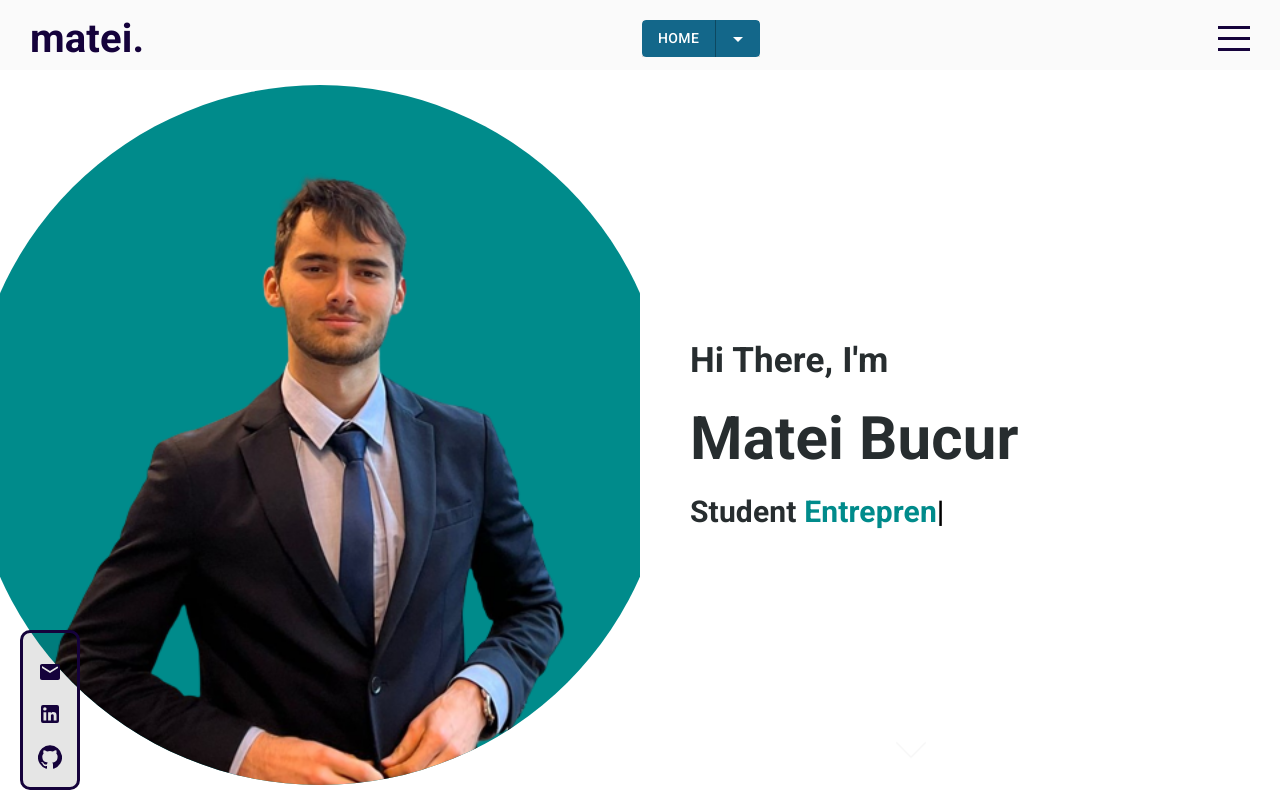
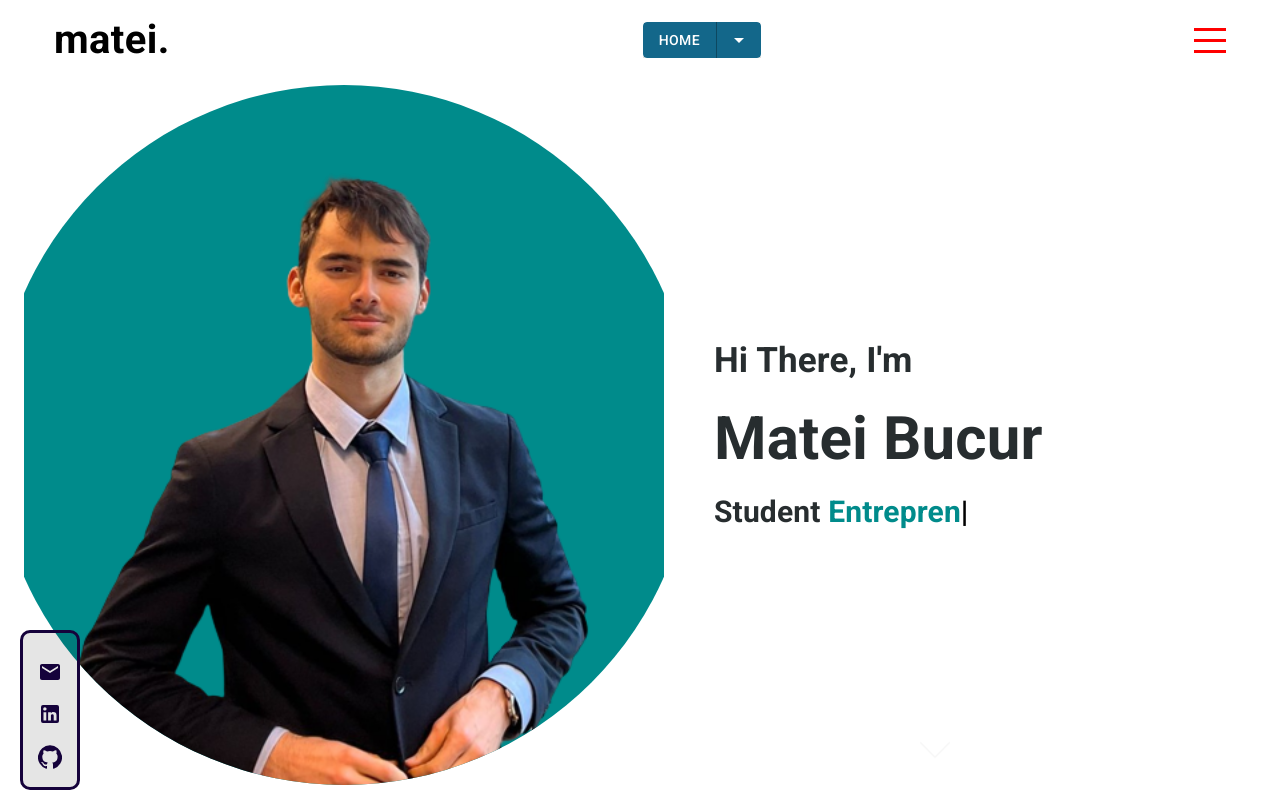
Before and after one commit to mateib47/mateib47.github.io, a React (Create React App) app: page /home in a window 1280 px wide. Built offline with nearby package versions, Linux system fonts and the light colour scheme; a web font is replaced by a local one.

Commit message:
start using theme colors; background and text color change

```diff
--- a/src/App.jsx
+++ b/src/App.jsx
@@ -10,6 +10,7 @@ import {
 } from "react-router-dom";
 import { createTheme, ThemeProvider } from "@mui/material/styles";
 import CssBaseline from "@material-ui/core/CssBaseline";
+import Container from "@mui/material/Container";
 
 const App = () => {
   const [menuOpen, setMenuOpen] = useState(false);
@@ -36,6 +37,9 @@ const App = () => {
         background: {
           default: "#fff",
         },
+        text: {
+          default: "#000",
+        },
       },
     }),
     createTheme({
@@ -48,6 +52,9 @@ const App = () => {
         },
         background: {
           default: "#2E3333",
+        },
+        text: {
+          default: "#00AB5B",
         },
       },
     }),
@@ -63,7 +70,11 @@ const App = () => {
           <Topbar open={menuOpen} setOpen={setMenuOpen} setTheme={setTheme} />
           <Sidebar />
           <Menu open={menuOpen} setOpen={setMenuOpen} items={items} />
-          <div className="sections">
+          <Container
+            className="sections"
+            sx={{ backgroundColor: "background.default" }}
+            maxWidth="xl"
+          >
             <Routes>
               <Route path="/" element={<Navigate to="/home" />} />
               <Route path="/home" element={<Home setItems={setItems} />} />
@@ -72,7 +83,7 @@ const App = () => {
                 element={<Programming setItems={setItems} />}
               />
             </Routes>
-          </div>
+          </Container>
         </div>
       </Router>
     </ThemeProvider>
--- a/src/app.scss
+++ b/src/app.scss
@@ -5,13 +5,13 @@
     .sections{
         width: 100%;
         height: calc(100vh - 70px);
-        background-color: white;
         position: relative;
         top: 70px;
         scroll-behavior: smooth;
         scroll-snap-type: y mandatory;
         scrollbar-width: none;
         margin: auto;
+        transition: all 2s ease-in;
 
         &::-webkit-scrollbar{
             display: none;
--- a/src/components/Programming/Languages/Languages.jsx
+++ b/src/components/Programming/Languages/Languages.jsx
@@ -16,7 +16,7 @@ const Languages = () => {
     <div className="languages">
       <div className="left">
         <div className="imgContainer">
-        <TerminalIcon sx={{fontSize: '290px'}} />
+        <TerminalIcon sx={{fontSize: '290px', color:'text.default'}} />
 
         </div>
       </div>
@@ -26,8 +26,8 @@ const Languages = () => {
         >
           {data.map((x) => (
             <ListItem alignItems="flex-centre">
-              <ListItemAvatar>
-                <Avatar alt="Language icon" />
+              <ListItemAvatar >
+                <Avatar alt="Language icon"  />
               </ListItemAvatar>
               <ListItemText primary={x} />
             </ListItem>
--- a/src/components/Programming/Languages/languages.scss
+++ b/src/components/Programming/Languages/languages.scss
@@ -15,7 +15,7 @@
             width: 500px;
             height: 500px;
             overflow: hidden;
-            background-color: darkcyan;
+           // background-color: darkcyan;
             border-radius: 50%;
             display: flex;
             align-items: center;
--- a/src/components/Programming/Programming.jsx
+++ b/src/components/Programming/Programming.jsx
@@ -5,7 +5,7 @@ import { useEffect } from 'react';
 
 const Programming = ({setItems}) => {
   useEffect(() => {
-    setItems([ 'Portofolio']);
+    setItems([ 'Languages','Portofolio']);
   }, [])
 
   return (
--- a/src/components/Topbar/Topbar.jsx
+++ b/src/components/Topbar/Topbar.jsx
@@ -3,6 +3,10 @@ import { Person, Mail, LinkedIn, GitHub, Folder } from "@material-ui/icons";
 import { person } from "../../data";
 import Selector from "./Selector/Selector";
 import { useState } from "react";
+import Container from "@mui/material/Container";
+import Typography from "@mui/material/Typography";
+import Box from "@mui/material/Box";
+
 
 const Topbar = ({ open, setOpen, setTheme }) => {
   const openInNewTab = (url) => {
@@ -12,23 +16,23 @@ const Topbar = ({ open, setOpen, setTheme }) => {
   //fetch from server the contact details data and have a map that renders them
   //add cv and fetch it from server
   return (
-    <div className={"topbar " + (open && "active")}>
+    <Container className={"topbar " + (open && "active")} sx={{backgroundColor:"background.default"}} maxWidth="xl">
       <div className="wrapper">
         <div className="left">
-          <a className="logo">matei.</a>
+          <Typography className="logo" sx={{color:'text.default'}} >matei.</Typography>
         </div>
         <div className="center">
           <Selector setTheme={setTheme} />
         </div>
         <div className="right">
-          <div className="hamburger" onClick={() => setOpen(!open)}>
-            <span className="line1"></span>
+          <Container  className="hamburger" onClick={() => setOpen(!open)}>
+            <span className="line1" style={{backgroundColor:'text.default'}}></span>
             <span className="line2"></span>
             <span className="line3"></span>
-          </div>
+          </Container>
         </div>
       </div>
-    </div>
+    </Container>
   );
 };
 
--- a/src/components/Topbar/topbar.scss
+++ b/src/components/Topbar/topbar.scss
@@ -22,7 +22,6 @@
             align-items: center;
 
             .logo{
-                color:$mainColor;
                 font-size: 40px;
                 font-weight: 700;
                 text-decoration: none;
@@ -66,7 +65,7 @@
                 span{
                     width: 100%;
                     height: 3px;
-                    background-color: $mainColor;
+                    background-color: red; // fix color of hamburger menu to text default; could not fix it yet
                     transform-origin: left;
                     transition: all 2s ease;
                 }
```
